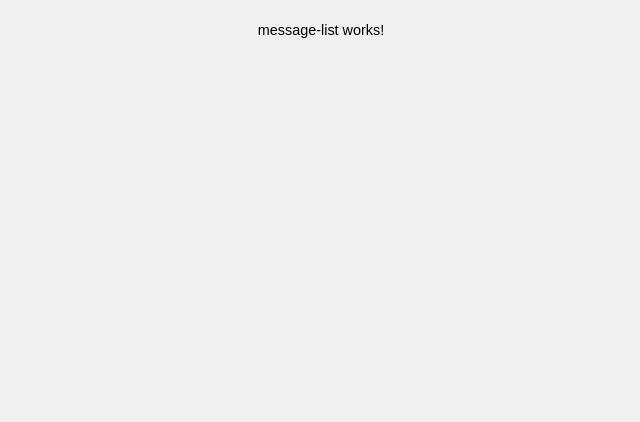
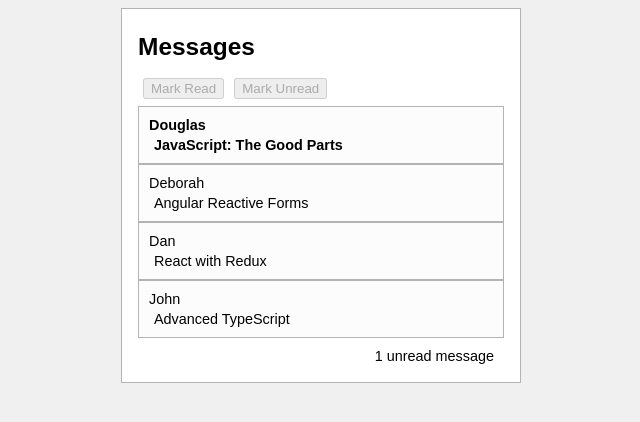
Before and after one commit to edumholt/front-end-developer-exercise, an Angular app: page / in a window 1280 px wide. Shown: the top 422 px of the page, without its empty margins (319-959 px from the left). Built offline with nearby package versions, Linux system fonts and the light colour scheme.

Commit message:
finish up message-list.component

```diff
--- a/src/app/message-list/message-list.component.css
+++ b/src/app/message-list/message-list.component.css
@@ -0,0 +1,40 @@
+p {
+  margin: 4px;
+}
+
+.unread {
+  font-weight: bold;
+}
+
+.message {
+  border: 0px solid #b3b3b3;
+  border-width: 1px;
+  background-color: #fcfcfc;
+  padding: 6px;
+}
+
+.selected {
+  background-color: #b3ccff;
+}
+
+#message-actions {
+  margin-bottom: 7px;
+}
+
+.message-list {
+  box-sizing: border-box;
+  width: 400px;
+  background-color: #ffffff;
+  padding: 8px 16px;
+  border: 1px solid #b3b3b3;
+  margin: 0;
+}
+
+.message-subject {
+  padding-left: 5px;
+}
+
+#unread-messages {
+  text-align: right;
+  margin: 10px;
+}
--- a/src/app/message-list/message-list.component.html
+++ b/src/app/message-list/message-list.component.html
@@ -1 +1,13 @@
-<p>message-list works!</p>
+<div class="message-list">
+  <h1>Messages</h1>
+  <div id="message-actions">
+
+  </div>
+
+  <div *ngFor="let message of messages" class="message" [ngClass]="{'selected': message.selected}" (click)="handleDivClick(message)">
+    <p class="message-from" [ngClass]="{'unread': message.unread}">{{ message.from }}</p>
+    <p class="message-subject" [ngClass]="{'unread': message.unread}">{{ message.subject }}</p>
+  </div>
+
+  <div id="unread-messages"><span>{{unreadMessages}} unread message</span><span *ngIf="unreadMessages !== 1">s</span></div>
+</div>
--- a/src/app/message-list/message-list.component.ts
+++ b/src/app/message-list/message-list.component.ts
@@ -10,12 +10,76 @@ import { Message } from '../message';
 })
 export class MessageListComponent implements OnInit {
   public messages: Message[];
+  public unreadMessages = 0;
+
+  private selectedMessage: Message;
+
+  private readButton: HTMLButtonElement;
+  private unreadButton: HTMLButtonElement;
 
   constructor(private messageService: MessageService) {
     this.messages = messageService.getMessages();
    }
 
   ngOnInit() {
+    this.updateUnreadMessages();
+    const buttonDiv: HTMLElement = document.getElementById('message-actions');
+    this.createReadButton();
+    buttonDiv.appendChild(this.readButton);
+
+    this.createUnreadButton();
+    buttonDiv.appendChild(this.unreadButton);
+    this.readButton.disabled = true;
+    this.unreadButton.disabled = true;
+  }
+
+  handleDivClick(message: Message): void {
+    if (this.selectedMessage) {
+      this.selectedMessage.selected = false;
+    }
+    message.selected = true;
+    this.selectedMessage = message;
+
+    if (this.selectedMessage.unread) {
+      this.unreadButton.disabled = true;
+      this.readButton.disabled = false;
+    } else {
+      this.unreadButton.disabled = false;
+      this.readButton.disabled = true;
+    }
+  }
+
+  private updateUnreadMessages(): void {
+    this.unreadMessages = 0;
+    for (const message of this.messages) {
+      if (message.unread) {
+        this.unreadMessages += 1;
+      }
+    }
+  }
+
+  private createReadButton(): void {
+    this.readButton = document.createElement('button');
+    this.readButton.innerHTML = 'Mark Read';
+    this.readButton.style.margin = '0 5px';
+    this.readButton.addEventListener('click', () => {
+      this.selectedMessage.unread = false;
+      this.readButton.disabled = true;
+      this.unreadButton.disabled = false;
+      this.updateUnreadMessages();
+    });
+  }
+
+  private createUnreadButton(): void {
+    this.unreadButton = document.createElement('button');
+    this.unreadButton.innerHTML = 'Mark Unread';
+    this.unreadButton.style.margin = '0 5px';
+    this.unreadButton.addEventListener('click', () => {
+      this.selectedMessage.unread = true;
+      this.unreadButton.disabled = true;
+      this.readButton.disabled = false;
+      this.updateUnreadMessages();
+    });
   }
 
 }
```
Also changed, not shown: 1 other file (tests, documents, lock files or other folders).
